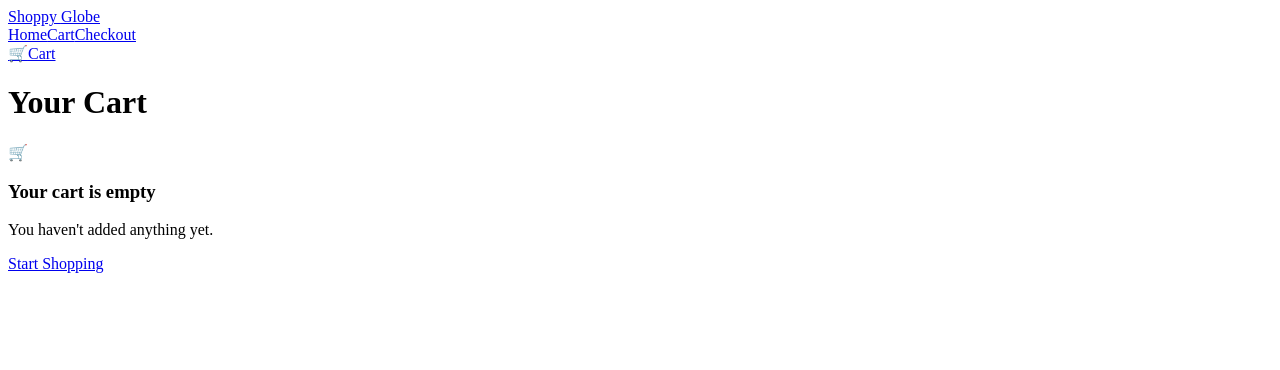
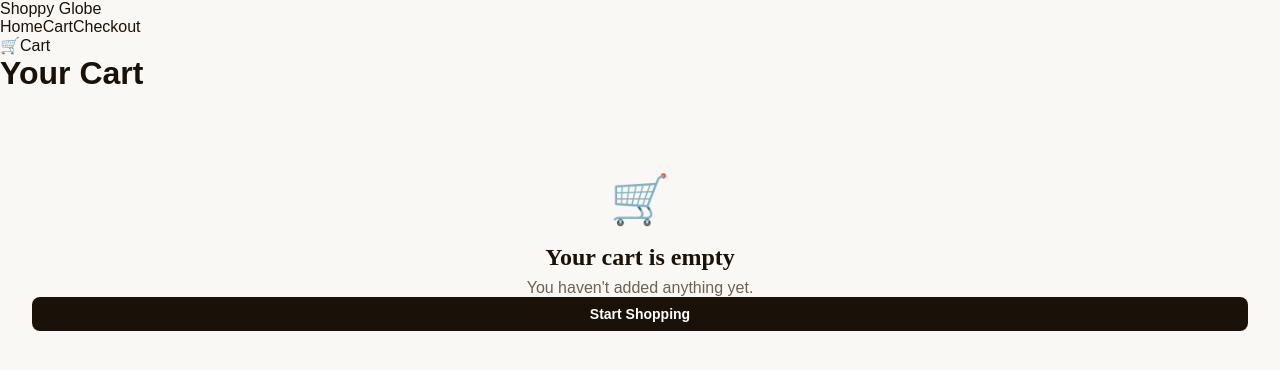
Before and after one commit to sushashwat/Shoppy-Globe, a React (Vite) app: page /cart in a window 1280 px wide. Shown: the top 370 px of the page. Built offline with nearby package versions, Linux system fonts and the light colour scheme.

Commit message:
Add base CSS with variables,buttons, and loading states

```diff
--- a/src/main.jsx
+++ b/src/main.jsx
@@ -3,7 +3,7 @@ import ReactDOM from 'react-dom/client'
 import {Provider} from 'react-redux'
 import { store } from './redux/store.js'
 import App from './App.jsx'
-
+import './styles/style.css'
 
 
 
--- /dev/null
+++ b/src/styles/style.css
@@ -0,0 +1,194 @@
+/* ============================================================
+   RESET & VARIABLES
+   ============================================================ */
+
+*, *::before, *::after {
+  box-sizing: border-box;
+  margin: 0;
+  padding: 0;
+}
+
+:root {
+  --bg:       #faf8f5;
+  --bg2:      #f0ece4;
+  --surface:  #ffffff;
+  --border:   rgba(0, 0, 0, 0.1);
+  --text:     #1a1208;
+  --muted:    #6b6354;
+  --accent:   #c8481a;
+  --green:    #2a5c3f;
+  --shadow:   0 2px 16px rgba(0, 0, 0, 0.08);
+  --radius:   12px;
+  --font-head: 'Playfair Display', serif;
+  --font-body: 'DM Sans', sans-serif;
+}
+
+body {
+  font-family: var(--font-body);
+  background: var(--bg);
+  color: var(--text);
+  min-height: 100vh;
+}
+
+a { text-decoration: none; color: inherit; }
+
+/* ============================================================
+   GENERAL STYLES
+   ============================================================ */
+
+@keyframes spin {
+  to { transform: rotate(360deg); }
+}
+
+@keyframes shimmer {
+  0%   { background-position: 200% 0; }
+  100% { background-position: -200% 0; }
+}
+
+@keyframes fadeInUp {
+  from { opacity: 0; transform: translateY(20px); }
+  to   { opacity: 1; transform: translateY(0); }
+}
+
+.main-content {
+  min-height: calc(100vh - 64px);
+}
+
+/* ============================================================
+   BUTTONS (Global Button Styles)
+   ============================================================ */
+
+.btn {
+  display: block;
+  width: 100%;
+  padding: 9px 16px;
+  border-radius: 8px;
+  border: none;
+  font-family: var(--font-body);
+  font-size: 0.875rem;
+  font-weight: 600;
+  cursor: pointer;
+  transition: all 0.2s;
+  text-align: center;
+}
+
+.btn-primary {
+  background: var(--text);
+  color: #fff;
+}
+
+.btn-primary:hover {
+  background: var(--accent);
+}
+
+.btn-outline {
+  background: transparent;
+  color: var(--text);
+  border: 1.5px solid var(--border);
+}
+
+.btn-outline:hover {
+  border-color: var(--accent);
+  color: var(--accent);
+}
+
+.btn-large {
+  padding: 13px 20px;
+  font-size: 1rem;
+}
+
+/* ============================================================
+   ERROR STATES
+   ============================================================ */
+
+.error-banner {
+  background: #fdf0ee;
+  border: 1px solid #f5c2b8;
+  border-radius: 8px;
+  padding: 1rem 1.5rem;
+  margin: 1.5rem 2rem;
+  color: var(--accent);
+  font-size: 0.9rem;
+  display: flex;
+  align-items: flex-start;
+  gap: 10px;
+}
+
+.error-banner strong {
+  display: block;
+  margin-bottom: 4px;
+}
+
+/* ============================================================
+   LOADING STATES
+   ============================================================ */
+
+.page-loader {
+  display: flex;
+  flex-direction: column;
+  align-items: center;
+  justify-content: center;
+  padding: 5rem;
+  color: var(--muted);
+  gap: 1rem;
+}
+
+.spinner {
+  width: 36px;
+  height: 36px;
+  border: 3px solid var(--border);
+  border-top-color: var(--accent);
+  border-radius: 50%;
+  animation: spin 0.8s linear infinite;
+}
+
+.skeleton {
+  background: linear-gradient(90deg, var(--bg2) 25%, var(--surface) 50%, var(--bg2) 75%);
+  background-size: 200% 100%;
+  animation: shimmer 1.5s infinite;
+}
+
+.skeleton-card {
+  border-radius: var(--radius);
+  overflow: hidden;
+  border: 1px solid var(--border);
+  background: var(--surface);
+}
+
+.skeleton-img {
+  height: 200px;
+  display: block;
+}
+
+.skeleton-body {
+  padding: 1rem;
+}
+
+.skeleton-line {
+  height: 12px;
+  border-radius: 4px;
+  margin-bottom: 10px;
+  width: 100%;
+}
+
+/* ============================================================
+   EMPTY STATES
+   ============================================================ */
+
+.empty-state {
+  text-align: center;
+  padding: 5rem 2rem;
+  color: var(--muted);
+}
+
+.empty-icon {
+  font-size: 3rem;
+  margin-bottom: 1rem;
+}
+
+.empty-state h3 {
+  font-family: var(--font-head);
+  font-size: 1.5rem;
+  color: var(--text);
+  margin-bottom: 0.5rem;
+}
```
Also changed, not shown: src/styles/index.css (deleted).
